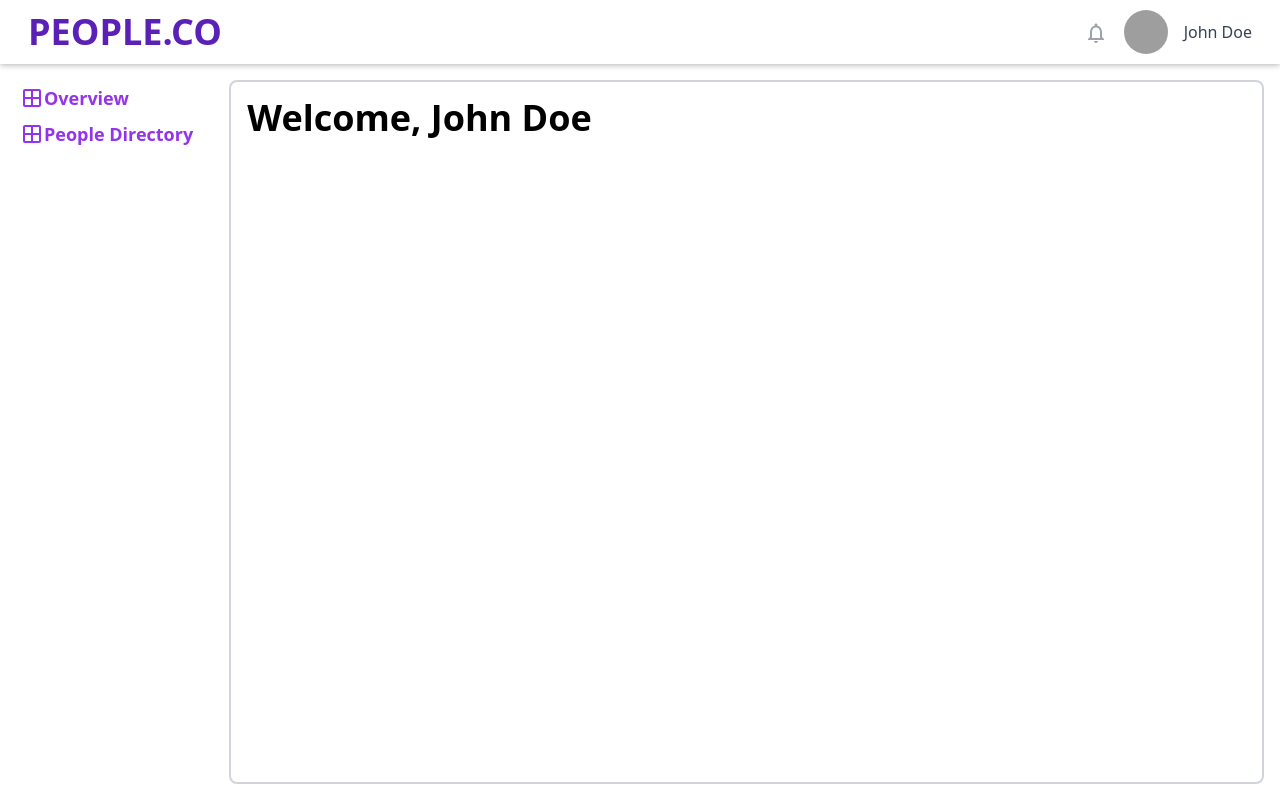
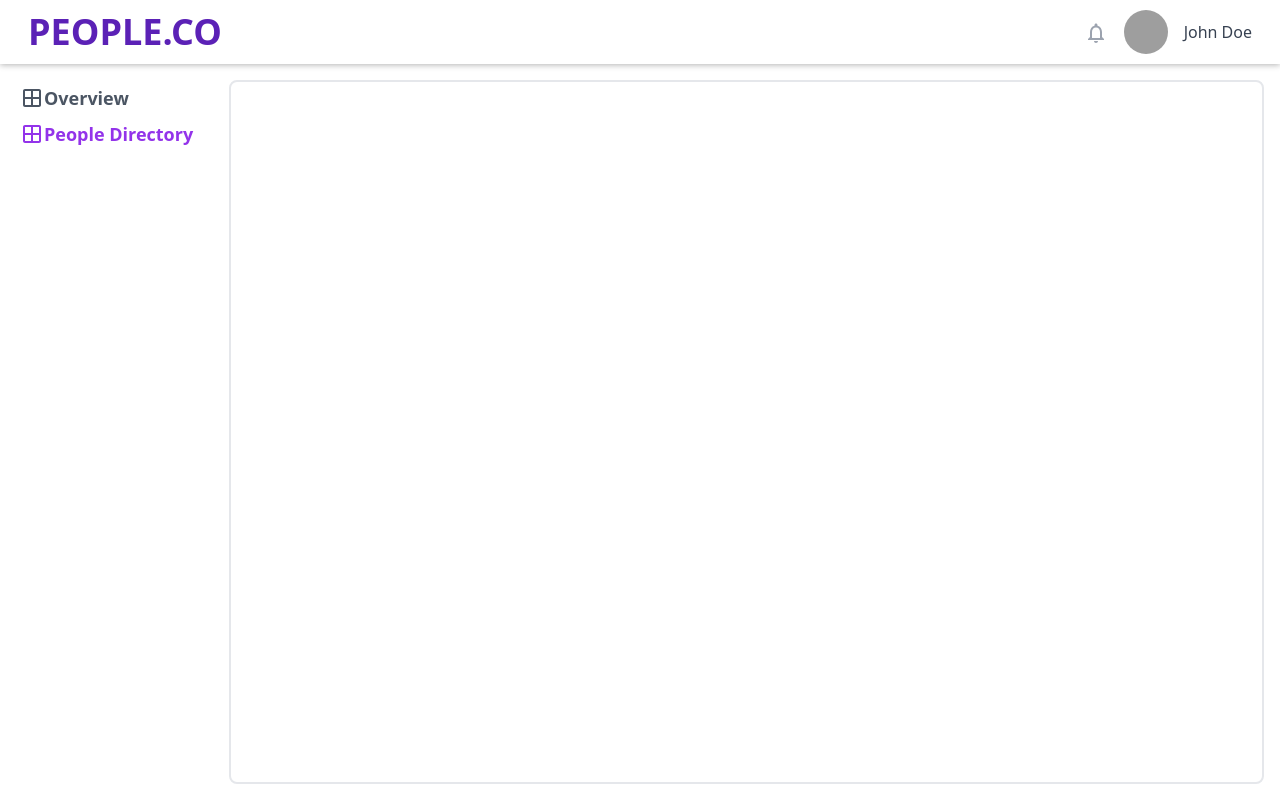
Before and after one commit to Somondas/fsd-Assignment-react, a React (Vite) app: page /people in a window 1280 px wide. Built offline with nearby package versions, Linux system fonts and the light colour scheme; grey boxes are pictures that could not be loaded.

Commit message:
Home page done

```diff
--- a/package.json
+++ b/package.json
@@ -15,7 +15,8 @@
     "@mui/icons-material": "^5.16.7",
     "material-icons": "^1.13.12",
     "react": "^18.3.1",
-    "react-dom": "^18.3.1"
+    "react-dom": "^18.3.1",
+    "react-router-dom": "^6.26.1"
   },
   "devDependencies": {
     "@eslint/js": "^9.8.0",
--- a/src/App.jsx
+++ b/src/App.jsx
@@ -1,11 +1,22 @@
-import { useState } from "react";
+import { lazy, Suspense, useState } from "react";
 import AppLayout from "./components/AppLayout";
-import Home from "./pages/Home";
+import { BrowserRouter, Route, Routes } from "react-router-dom";
+
+// -> Components
+const Home = lazy(() => import("./pages/Home"));
+const People = lazy(() => import("./pages/People"));
 
 const App = () => {
   return (
     <>
-      <Home />
+      <BrowserRouter>
+        <Suspense fallback={<h1>Loading.....</h1>}>
+          <Routes>
+            <Route path="/" element={<Home />} />
+            <Route path="/people" element={<People />} />
+          </Routes>
+        </Suspense>
+      </BrowserRouter>
     </>
   );
 };
--- a/src/components/AppLayout.jsx
+++ b/src/components/AppLayout.jsx
@@ -1,7 +1,19 @@
 import React from "react";
 import Heading from "./Heading";
 import WindowOutlinedIcon from "@mui/icons-material/WindowOutlined";
+import { Link } from "react-router-dom";
 
+// >> tabs constant
+const tabs = [
+  {
+    name: "Overview",
+    path: "/",
+  },
+  {
+    name: "People Directory",
+    path: "/people",
+  },
+];
 const AppLayout = () => (WrappedComponent) => {
   return (props) => {
     return (
@@ -13,15 +25,20 @@ const AppLayout = () => (WrappedComponent) => {
         >
           <div className=" col-span-2 p-4 ">
             {/* Navigation */}
-
-            <div className="flex  items-center text-purple-600 text-lg font-semibold p-1">
-              <WindowOutlinedIcon fontSize="medium" />
-              <h2>Overview</h2>
-            </div>
-            <div className="flex  items-center text-purple-600 text-lg font-semibold p-1">
-              <WindowOutlinedIcon fontSize="medium" />
-              <h2>People Directory</h2>
-            </div>
+            {tabs.map((tab) => (
+              <Link className="text-gray-600" key={tab.path} to={tab.path}>
+                <div
+                  className={`flex  items-center
+                    ${
+                      location.pathname === tab.path && "text-purple-600"
+                    } text-lg font-semibold p-1`}
+                >
+                  <WindowOutlinedIcon fontSize="medium" />
+                  <h2>{tab.name}</h2>
+                </div>
+              </Link>
+            ))}
+            <button></button>
           </div>
           <div className=" col-span-10">
             <WrappedComponent />
--- a/src/pages/Home.jsx
+++ b/src/pages/Home.jsx
@@ -4,7 +4,7 @@ import AppLayout from "../components/AppLayout";
 const Home = () => {
   return (
     <div className="w-full  h-full  p-4 ">
-      <div className="w-full h-full border-2 border-gray-300 rounded-lg">
+      <div className="w-full h-full border-2 rounded-lg">
         <h1 className="font-semibold text-4xl capitalize m-4">
           Welcome, John Doe
         </h1>
--- /dev/null
+++ b/src/pages/People.jsx
@@ -0,0 +1,12 @@
+import React from "react";
+import AppLayout from "../components/AppLayout";
+
+const People = () => {
+  return (
+    <div className="w-full  h-full  p-4 ">
+      <div className="w-full h-full border-2  rounded-lg"></div>
+    </div>
+  );
+};
+
+export default AppLayout()(People);
```
Also changed, not shown: 1 other file (tests, documents, lock files or other folders).
